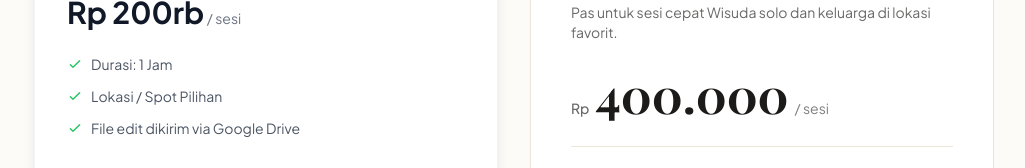
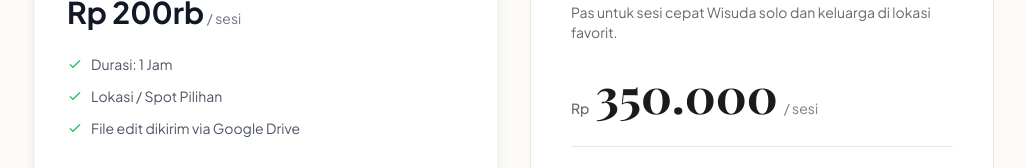
Before and after one commit to wendynugraha4-alt/Lensary.id-Pricelist, a plain HTML site: page index.html in a window 1280 px wide. Shown: the part 2601-2769 px from the top of the page, without its empty margins (126-1151 px from the left). Drawn offline with nearby package versions, Linux system fonts and the light colour scheme; a web font is replaced by a local one.

Commit message:
Update index.html

```diff
--- a/index.html
+++ b/index.html
@@ -395,7 +395,7 @@
               <div class="my-7 pb-7 border-b border-cream-200">
                 <div class="flex items-baseline gap-1.5">
                   <span class="text-sm font-medium text-charcoal-800/70">Rp</span>
-                  <span class="font-serif text-4xl sm:text-5xl font-bold text-charcoal-900">400.000</span>
+                  <span class="font-serif text-4xl sm:text-5xl font-bold text-charcoal-900">350.000</span>
                   <span class="text-sm text-charcoal-800/60">/ sesi</span>
                 </div>
               </div>
```
